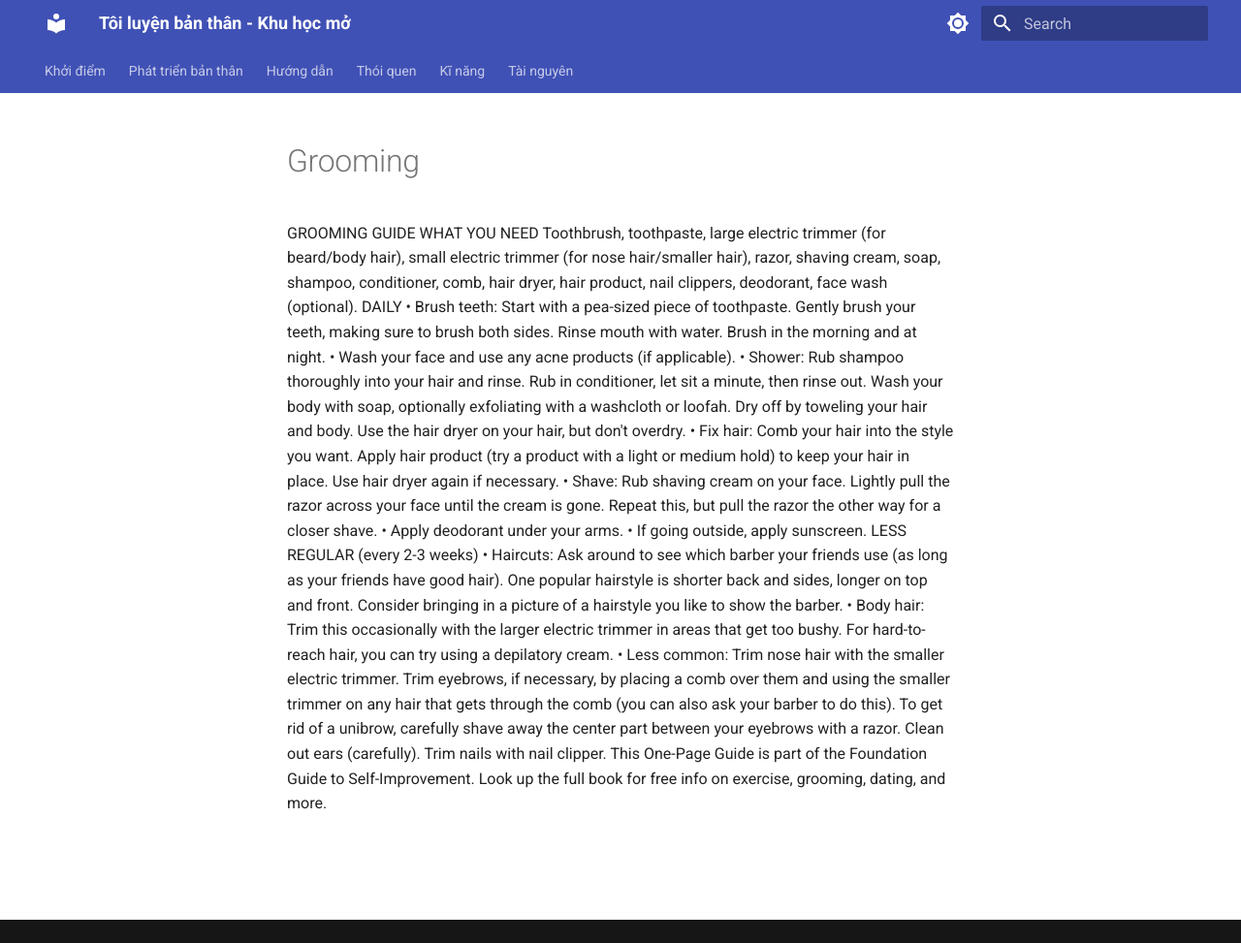
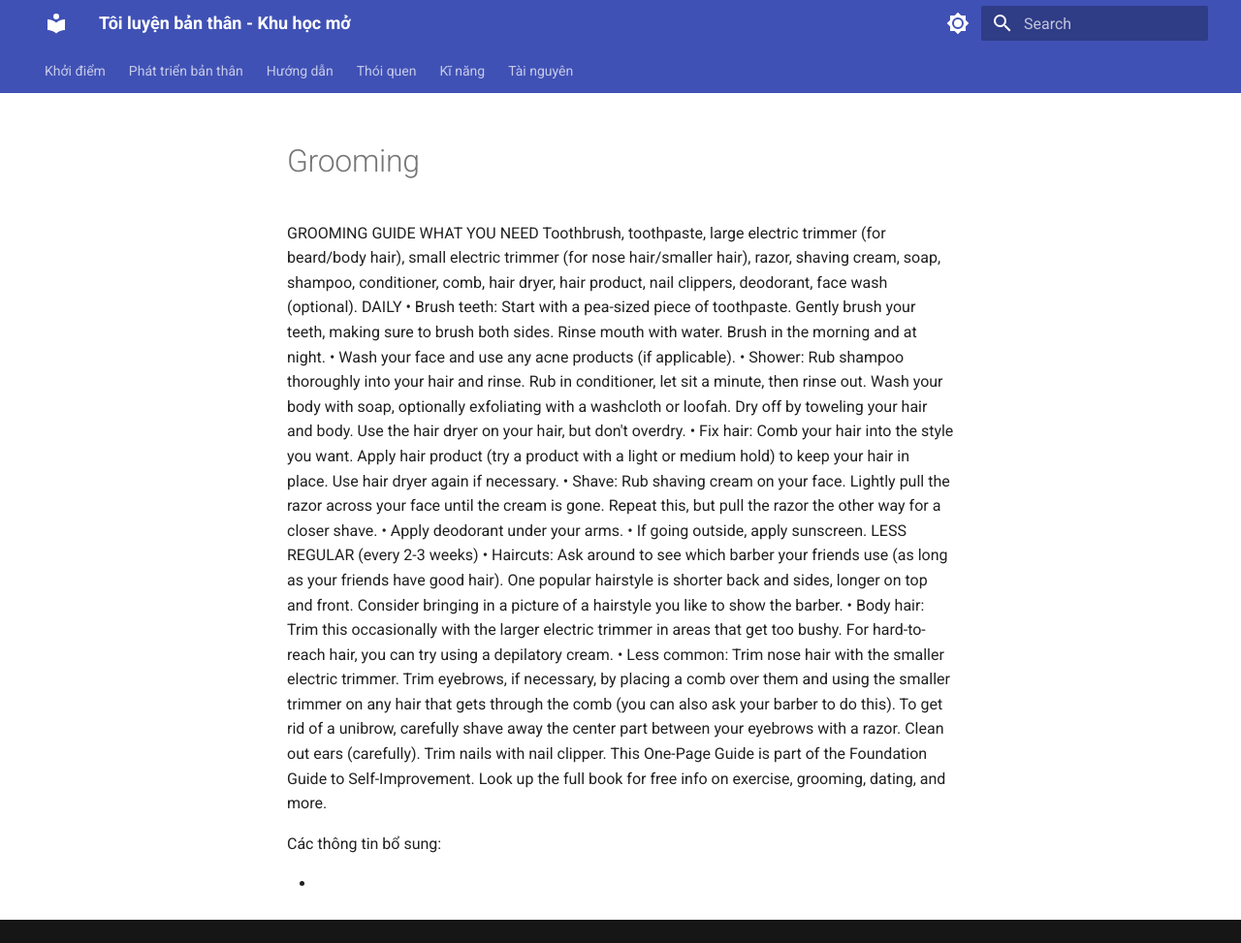
Before and after one commit to daihocmo/phat-trien, an MkDocs documentation site: the page built from docs/grooming.md, in a window 1280 px wide and 973 px high. Shown: the whole window at 97% size. Built offline with MkDocs 1.6.1 and Material for MkDocs 9.7.7, drawn with Linux system fonts in a browser that asks for light colours.

```diff
--- a/docs/grooming.md
+++ b/docs/grooming.md
@@ -15,3 +15,7 @@
 • Body hair: Trim this occasionally with the larger electric trimmer in areas that get too bushy. For hard-to-reach hair, you can try using a depilatory cream.
 • Less common: Trim nose hair with the smaller electric trimmer. Trim eyebrows, if necessary, by placing a comb over them and using the smaller trimmer on any hair that gets through the comb (you can also ask your barber to do this). To get rid of a unibrow, carefully shave away the center part between your eyebrows with a razor. Clean out ears (carefully). Trim nails with nail clipper.
 This One-Page Guide is part of the Foundation Guide to Self-Improvement. Look up the full book for free info on exercise, grooming, dating, and more.
+
+Các thông tin bổ sung:
+
+- [](https://joman.vn/grooming-la-gi-nam-gioi-nen-grooming-nhu-the-nao)
```
